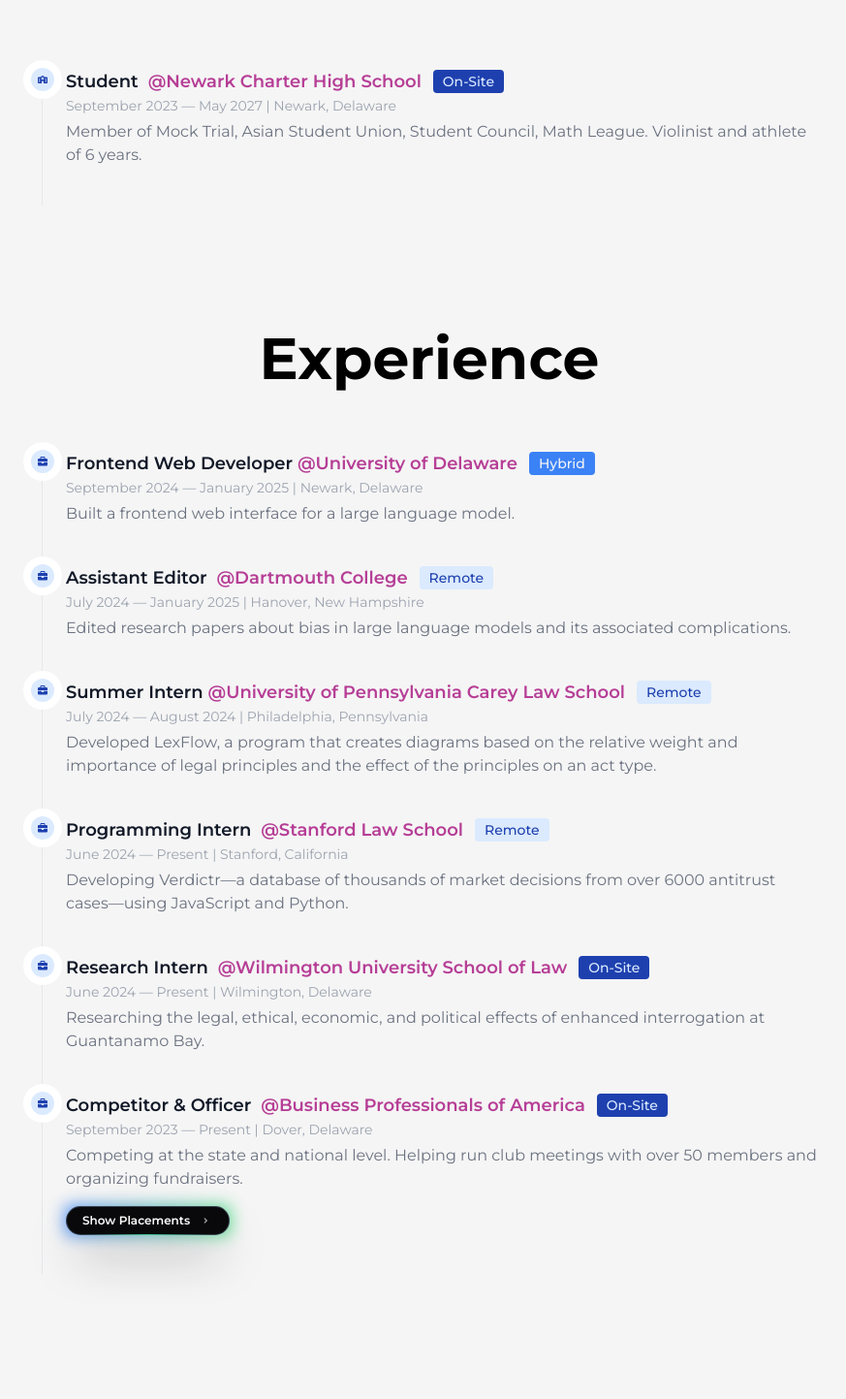
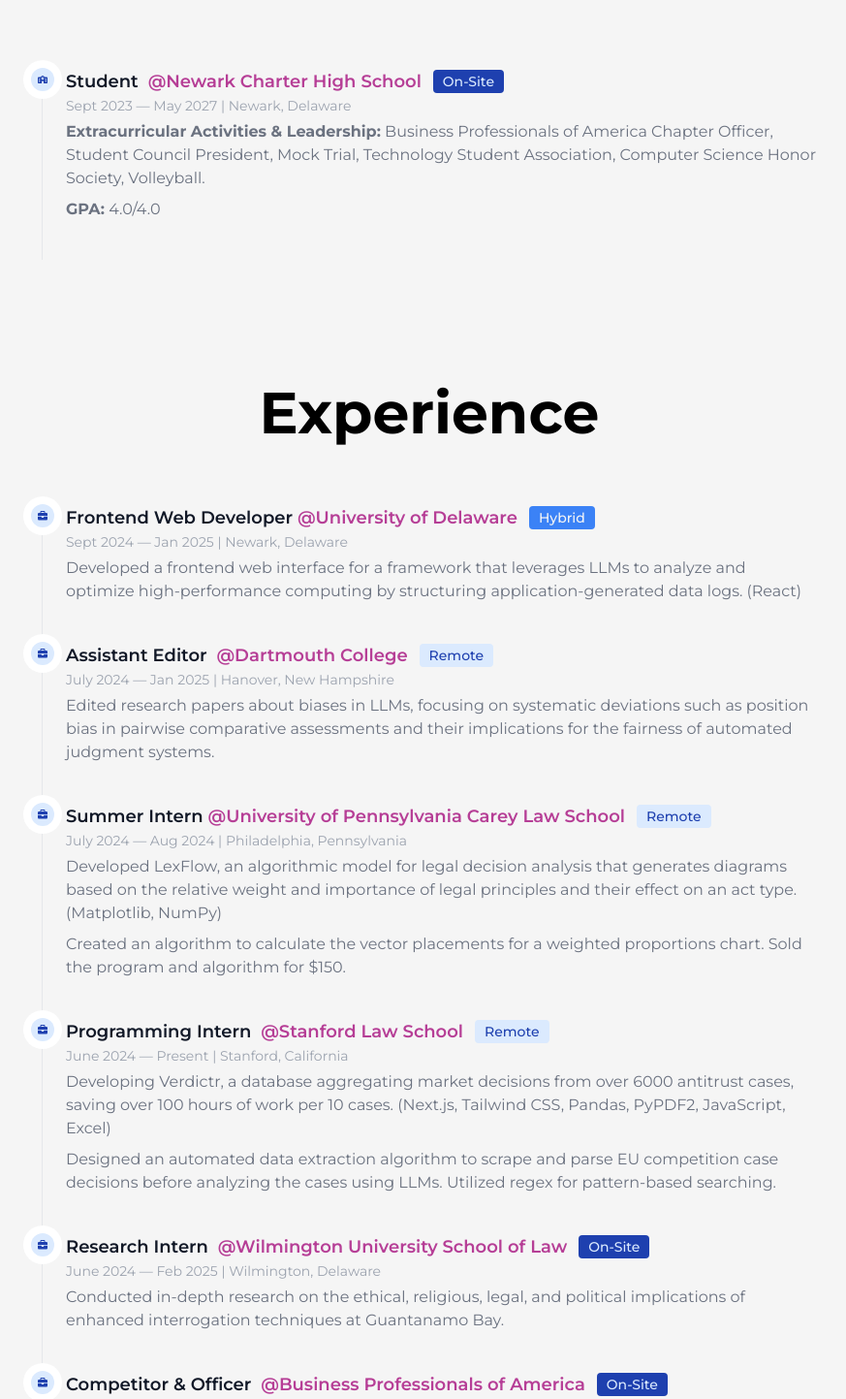
Before and after one commit to shriyanyamali/portfolio-v2, a Next.js app: page /resume in a window 1280 px wide. Shown: the part 626-2069 px from the top of the page at 97% size, without its empty margins (197-1070 px from the left). Built offline with nearby package versions, Linux system fonts and the light colour scheme.

Commit message:
updated resume for cold emails 2025

```diff
--- a/src/components/EducationTimeline.js
+++ b/src/components/EducationTimeline.js
@@ -5,7 +5,11 @@ const EducationTimeline = () => {
   return (
     <div className="flex flex-col items-center justify-center">
       <ol className="relative border-s border-gray-200 dark:border-gray-700 max-w-[50rem] lg:max-w-full">
-      <motion.div initial={{ y: 50 }} whileInView={{ y: 0 }} transition={{ duration: 0.5, type: "spring" }}>
+        <motion.div
+          initial={{ y: 50 }}
+          whileInView={{ y: 0 }}
+          transition={{ duration: 0.5, type: "spring" }}
+        >
           <li className="mb-10 ms-6">
             <span className="absolute flex items-center justify-center w-6 h-6 bg-blue-100 rounded-full -start-3 ring-8 ring-white dark:ring-gray-900 dark:bg-blue-900">
               <svg
@@ -15,7 +19,7 @@ const EducationTimeline = () => {
                 fill="currentColor"
                 viewBox="0 0 640 512"
               >
-                <path d="M337.8 5.4C327-1.8 313-1.8 302.2 5.4L166.3 96 48 96C21.5 96 0 117.5 0 144L0 464c0 26.5 21.5 48 48 48l208 0 0-96c0-35.3 28.7-64 64-64s64 28.7 64 64l0 96 208 0c26.5 0 48-21.5 48-48l0-320c0-26.5-21.5-48-48-48L473.7 96 337.8 5.4zM96 192l32 0c8.8 0 16 7.2 16 16l0 64c0 8.8-7.2 16-16 16l-32 0c-8.8 0-16-7.2-16-16l0-64c0-8.8 7.2-16 16-16zm400 16c0-8.8 7.2-16 16-16l32 0c8.8 0 16 7.2 16 16l0 64c0 8.8-7.2 16-16 16l-32 0c-8.8 0-16-7.2-16-16l0-64zM96 320l32 0c8.8 0 16 7.2 16 16l0 64c0 8.8-7.2 16-16 16l-32 0c-8.8 0-16-7.2-16-16l0-64c0-8.8 7.2-16 16-16zm400 16c0-8.8 7.2-16 16-16l32 0c8.8 0 16 7.2 16 16l0 64c0 8.8-7.2 16-16 16l-32 0c-8.8 0-16-7.2-16-16l0-64zM232 176a88 88 0 1 1 176 0 88 88 0 1 1 -176 0zm88-48c-8.8 0-16 7.2-16 16l0 32c0 8.8 7.2 16 16 16l32 0c8.8 0 16-7.2 16-16s-7.2-16-16-16l-16 0 0-16c0-8.8-7.2-16-16-16z"/>
+                <path d="M337.8 5.4C327-1.8 313-1.8 302.2 5.4L166.3 96 48 96C21.5 96 0 117.5 0 144L0 464c0 26.5 21.5 48 48 48l208 0 0-96c0-35.3 28.7-64 64-64s64 28.7 64 64l0 96 208 0c26.5 0 48-21.5 48-48l0-320c0-26.5-21.5-48-48-48L473.7 96 337.8 5.4zM96 192l32 0c8.8 0 16 7.2 16 16l0 64c0 8.8-7.2 16-16 16l-32 0c-8.8 0-16-7.2-16-16l0-64c0-8.8 7.2-16 16-16zm400 16c0-8.8 7.2-16 16-16l32 0c8.8 0 16 7.2 16 16l0 64c0 8.8-7.2 16-16 16l-32 0c-8.8 0-16-7.2-16-16l0-64zM96 320l32 0c8.8 0 16 7.2 16 16l0 64c0 8.8-7.2 16-16 16l-32 0c-8.8 0-16-7.2-16-16l0-64c0-8.8 7.2-16 16-16zm400 16c0-8.8 7.2-16 16-16l32 0c8.8 0 16 7.2 16 16l0 64c0 8.8-7.2 16-16 16l-32 0c-8.8 0-16-7.2-16-16l0-64zM232 176a88 88 0 1 1 176 0 88 88 0 1 1 -176 0zm88-48c-8.8 0-16 7.2-16 16l0 32c0 8.8 7.2 16 16 16l32 0c8.8 0 16-7.2 16-16s-7.2-16-16-16l-16 0 0-16c0-8.8-7.2-16-16-16z" />
               </svg>
             </span>
             <h3 className="flex items-center mb-1 text-lg font-semibold text-gray-900 dark:text-white mg:text-base sm:!text-sm">
@@ -28,10 +32,18 @@ const EducationTimeline = () => {
               </span>
             </h3>
             <time className="block mb-2 text-sm font-normal leading-none text-gray-400 dark:text-gray-500">
-                September 2023 — May 2027 | Newark, Delaware
+              Sept 2023 — May 2027 | Newark, Delaware
             </time>
-                <p className="mb-4 text-base font-normal text-gray-500 dark:text-gray-300">
-                Member of Mock Trial, Asian Student Union, Student Council, Math League. Violinist and athlete of 6 years.</p>
+
+            <p className="text-gray-500 dark:text-gray-300">
+                <strong>Extracurricular Activities & Leadership:</strong>{" "}
+                Business Professionals of America Chapter Officer, Student
+                Council President, Mock Trial, Technology Student Association,
+                Computer Science Honor Society, Volleyball.
+              <div className="mt-2">
+                <strong>GPA:</strong> 4.0/4.0
+              </div>
+            </p>
           </li>
         </motion.div>
       </ol>
--- a/src/components/ExperienceTimeline.js
+++ b/src/components/ExperienceTimeline.js
@@ -38,10 +38,13 @@ const ExperienceTimeline = () => {
               </span>
             </h3>
             <time className="block mb-2 text-sm font-normal leading-none text-gray-400 dark:text-gray-500">
-              September 2024 — January 2025 | Newark, Delaware
+              Sept 2024 — Jan 2025 | Newark, Delaware
             </time>
             <p className="mb-4 text-base font-normal text-gray-500 dark:text-gray-300">
-              Built a frontend web interface for a large language model.
+                Developed a frontend web interface for a framework that
+                leverages LLMs to analyze and optimize high-performance
+                computing by structuring application-generated data logs.
+                (React)
             </p>
           </li>
         </motion.div>
@@ -73,11 +76,13 @@ const ExperienceTimeline = () => {
               </span>
             </h3>
             <time className="block mb-2 text-sm font-normal leading-none text-gray-400 dark:text-gray-500">
-              July 2024 — January 2025 | Hanover, New Hampshire
+              July 2024 — Jan 2025 | Hanover, New Hampshire
             </time>
             <p className="mb-4 text-base font-normal text-gray-500 dark:text-gray-300">
-              Edited research papers about bias in large language models and its
-              associated complications.
+                Edited research papers about biases in LLMs, focusing on
+                systematic deviations such as position bias in pairwise
+                comparative assessments and their implications for the fairness
+                of automated judgment systems.
             </p>
           </li>
         </motion.div>
@@ -109,12 +114,18 @@ const ExperienceTimeline = () => {
               </span>
             </h3>
             <time className="block mb-2 text-sm font-normal leading-none text-gray-400 dark:text-gray-500">
-              July 2024 — August 2024 | Philadelphia, Pennsylvania
+              July 2024 — Aug 2024 | Philadelphia, Pennsylvania
             </time>
             <p className="mb-4 text-base font-normal text-gray-500 dark:text-gray-300">
-              Developed LexFlow, a program that creates diagrams based on the
-              relative weight and importance of legal principles and the effect
-              of the principles on an act type.
+                Developed LexFlow, an algorithmic model for legal decision
+                analysis that generates diagrams based on the relative weight
+                and importance of legal principles and their effect on an act
+                type. (Matplotlib, NumPy)
+              <div className="mt-2">
+                Created an algorithm to calculate the vector placements for a
+                weighted proportions chart. Sold the program and algorithm for
+                $150.
+              </div>
             </p>
           </li>
         </motion.div>
@@ -149,8 +160,15 @@ const ExperienceTimeline = () => {
               June 2024 — Present | Stanford, California
             </time>
             <p className="mb-4 text-base font-normal text-gray-500 dark:text-gray-300">
-              Developing Verdictr—a database of thousands of market decisions
-              from over 6000 antitrust cases—using JavaScript and Python.
+                Developing Verdictr, a database aggregating market decisions
+                from over 6000 antitrust cases, saving over 100 hours of work
+                per 10 cases. (Next.js, Tailwind CSS, Pandas, PyPDF2,
+                JavaScript, Excel)
+              <div className="mt-2">
+                Designed an automated data extraction algorithm to scrape and
+                parse EU competition case decisions before analyzing the cases
+                using LLMs. Utilized regex for pattern-based searching.
+              </div>
             </p>
           </li>
         </motion.div>
@@ -182,11 +200,12 @@ const ExperienceTimeline = () => {
               </span>
             </h3>
             <time className="block mb-2 text-sm font-normal leading-none text-gray-400 dark:text-gray-500">
-              June 2024 — Present | Wilmington, Delaware
+              June 2024 — Feb 2025  | Wilmington, Delaware
             </time>
             <p className="mb-4 text-base font-normal text-gray-500 dark:text-gray-300">
-              Researching the legal, ethical, economic, and political effects of
-              enhanced interrogation at Guantanamo Bay.
+                Conducted in-depth research on the ethical, religious, legal,
+                and political implications of enhanced interrogation techniques
+                at Guantanamo Bay.
             </p>
           </li>
         </motion.div>
@@ -218,11 +237,11 @@ const ExperienceTimeline = () => {
               </span>
             </h3>
             <time className="block mb-2 text-sm font-normal leading-none text-gray-400 dark:text-gray-500">
-              September 2023 — Present | Dover, Delaware
+              Sept 2023 — Present | Dover, Delaware
             </time>
             <p className="mb-4 text-base font-normal text-gray-500 dark:text-gray-300">
-              Competing at the state and national level. Helping run club
-              meetings with over 50 members and organizing fundraisers.
+                Competing at the state and national level. Helping run club
+                meetings with over 50 members and organizing fundraisers.
             </p>
             <div className="mt-4 w-full grid gap-8 items-start justify-start">
               <div className="relative group">
@@ -265,7 +284,7 @@ const ExperienceTimeline = () => {
                 transition={{ duration: 0.5, type: "spring" }}
               >
                 <div className="mt-8">
-                  <div className="text-gray-500 dark:text-gray-300 mb-3">
+                  <div className="font-bold text-gray-500 dark:text-gray-300 mb-3">
                     2024 National Leadership Conference:
                   </div>
 
@@ -278,7 +297,7 @@ const ExperienceTimeline = () => {
                     <li>Top 10 in Parliamentary Procedure Concepts</li>
                   </ul>
 
-                  <div className="text-gray-500 dark:text-gray-300 my-3">
+                  <div className="font-bold text-gray-500 dark:text-gray-300 my-3">
                     2024 State Leadership Conference:
                   </div>
 
--- a/src/components/VolunteeringTimeline.js
+++ b/src/components/VolunteeringTimeline.js
@@ -104,7 +104,7 @@ const VolunteeringTimeline = () => {
               </span>
             </h3>
             <time className="block mb-2 text-sm font-normal leading-none text-gray-400 dark:text-gray-500">
-              January 2019 — October 2022 | Newark, Delaware
+              Jan 2019 — Oct 2022 | Newark, Delaware
             </time>
             <p className="mb-4 text-base font-normal text-gray-500 dark:text-gray-300">
               Helped package and distribute food; 60+ hours of volunteering.
@@ -139,7 +139,7 @@ const VolunteeringTimeline = () => {
               </span>
             </h3>
             <time className="block mb-2 text-sm font-normal leading-none text-gray-400 dark:text-gray-500">
-              June 2018 — August 2023 | Newark, Delaware
+              June 2018 — Aug 2023 | Newark, Delaware
             </time>
             <p className="mb-4 text-base font-normal text-gray-500 dark:text-gray-300">
               Worked to coordinate religious gatherings for over 500 people;
```
Also changed, not shown: 1 other file (tests, documents, lock files or other folders). Lines whose indentation alone changed are shown as unchanged.
